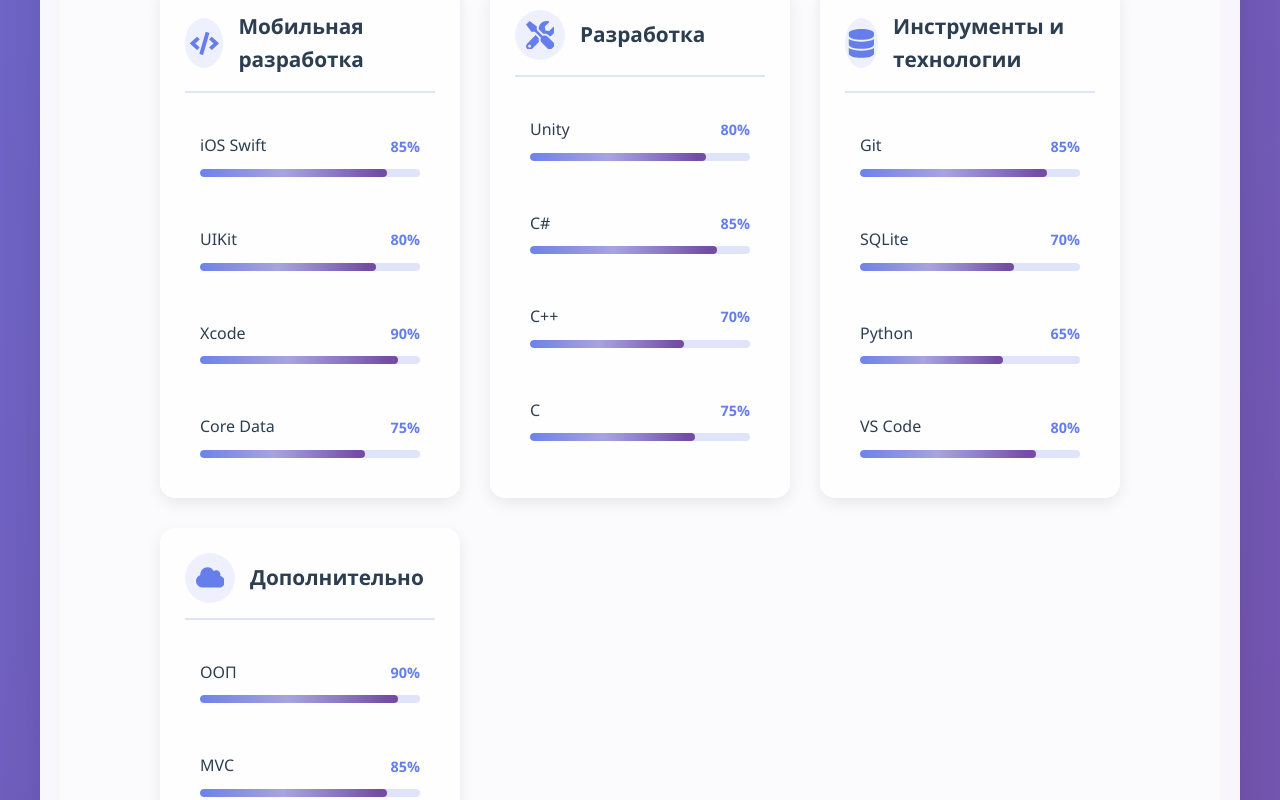
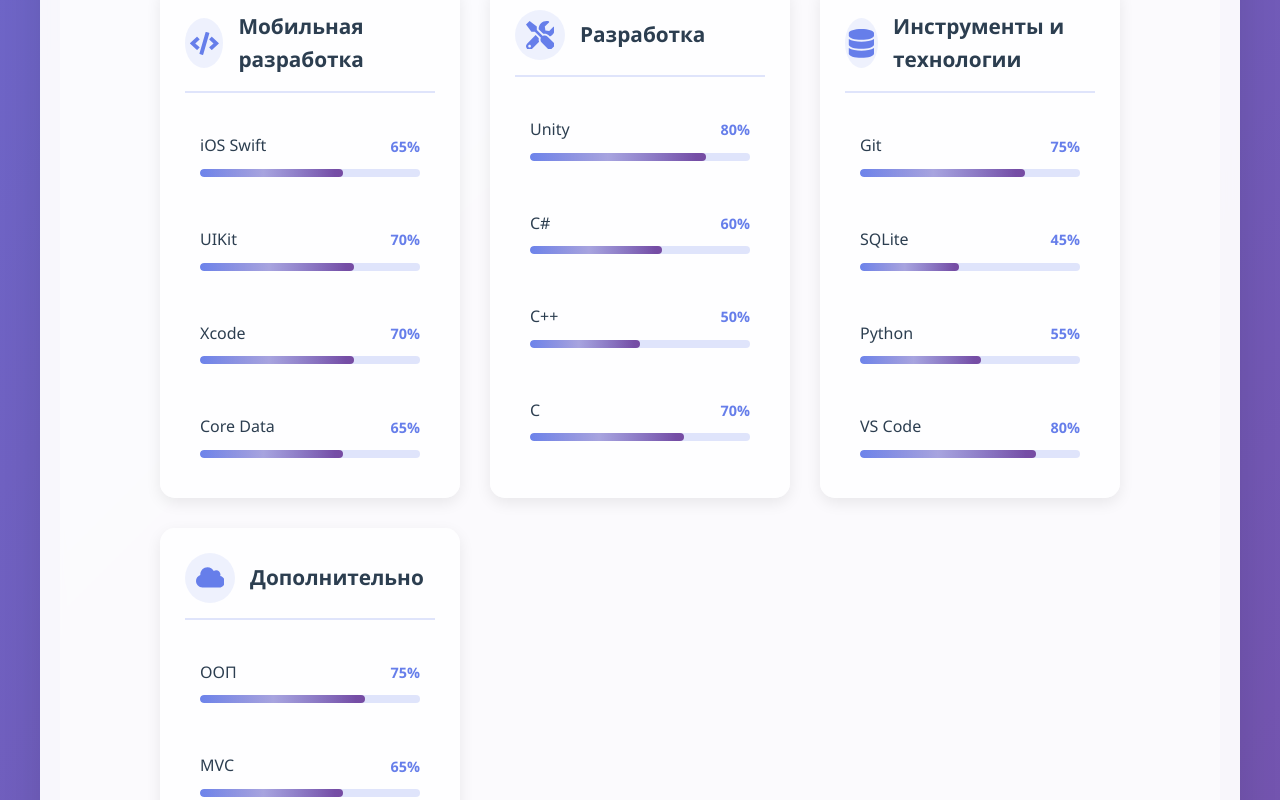
Before and after one commit to EgorTrytnev/MyResume_Site, a React (Create React App) app: page / in a window 1280 px wide. Shown: the part 3120-3920 px from the top of the page. Built offline with nearby package versions, Linux system fonts and the light colour scheme.

Commit message:
edit skills

```diff
--- a/src/components/Skills.js
+++ b/src/components/Skills.js
@@ -11,10 +11,10 @@ const Skills = () => {
       title: "Мобильная разработка",
       icon: <FaCode />,
       skills: [
-        { name: "iOS Swift", level: 85 },
-        { name: "UIKit", level: 80 },
-        { name: "Xcode", level: 90 },
-        { name: "Core Data", level: 75 }
+        { name: "iOS Swift", level: 65 },
+        { name: "UIKit", level: 70 },
+        { name: "Xcode", level: 70 },
+        { name: "Core Data", level: 65 }
       ]
     },
     {
@@ -23,9 +23,9 @@ const Skills = () => {
       icon: <FaTools />,
       skills: [
         { name: "Unity", level: 80 },
-        { name: "C#", level: 85 },
-        { name: "C++", level: 70 },
-        { name: "C", level: 75 }
+        { name: "C#", level: 60 },
+        { name: "C++", level: 50 },
+        { name: "C", level: 70 }
       ]
     },
     {
@@ -33,9 +33,9 @@ const Skills = () => {
       title: "Инструменты и технологии",
       icon: <FaDatabase />,
       skills: [
-        { name: "Git", level: 85 },
-        { name: "SQLite", level: 70 },
-        { name: "Python", level: 65 },
+        { name: "Git", level: 75 },
+        { name: "SQLite", level: 45 },
+        { name: "Python", level: 55 },
         { name: "VS Code", level: 80 }
       ]
     },
@@ -44,10 +44,10 @@ const Skills = () => {
       title: "Дополнительно",
       icon: <FaCloud />,
       skills: [
-        { name: "ООП", level: 90 },
-        { name: "MVC", level: 85 },
-        { name: "GigaChat", level: 70 },
-        { name: "Алгоритмы", level: 75 }
+        { name: "ООП", level: 75 },
+        { name: "MVC", level: 65 },
+        { name: "GigaChat", level: 55 },
+        { name: "Алгоритмы", level: 70 }
       ]
     }
   ];
```
